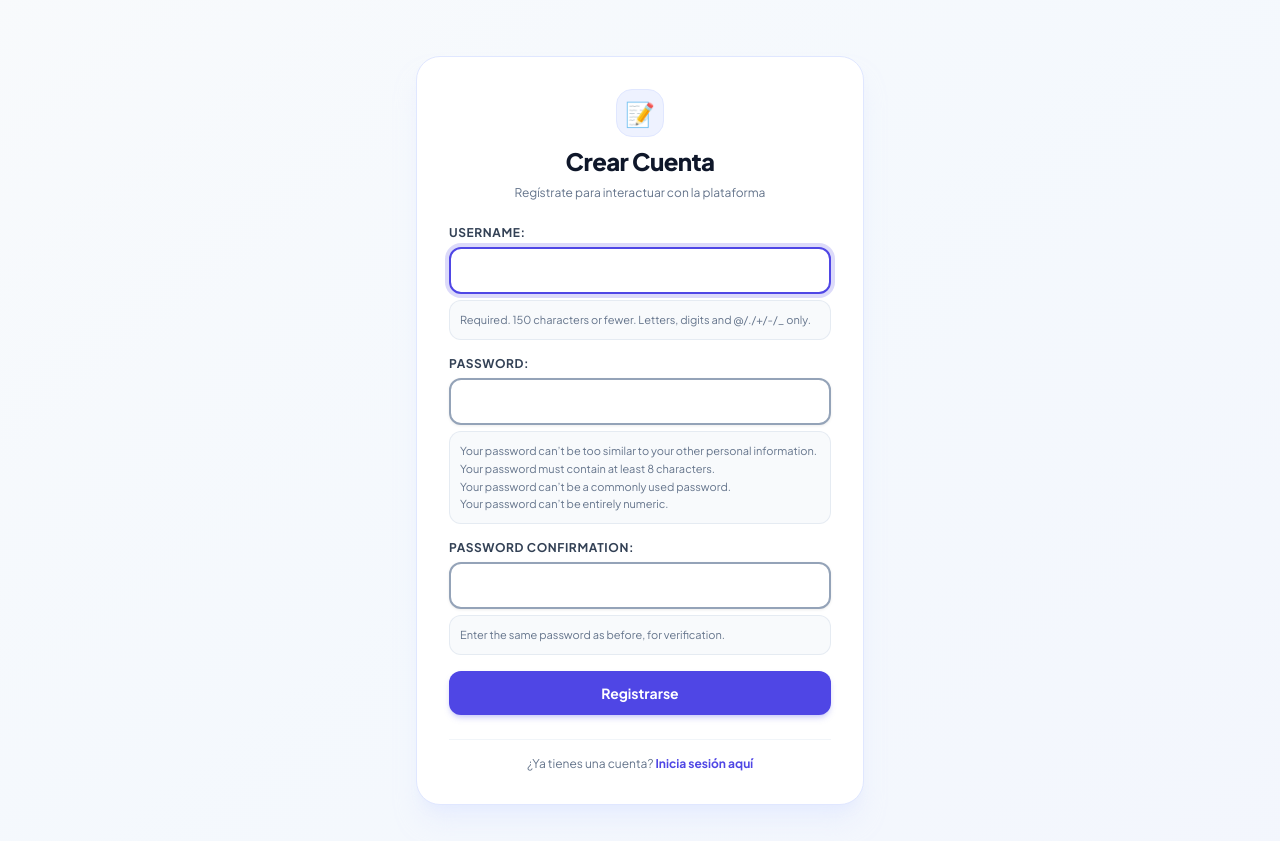
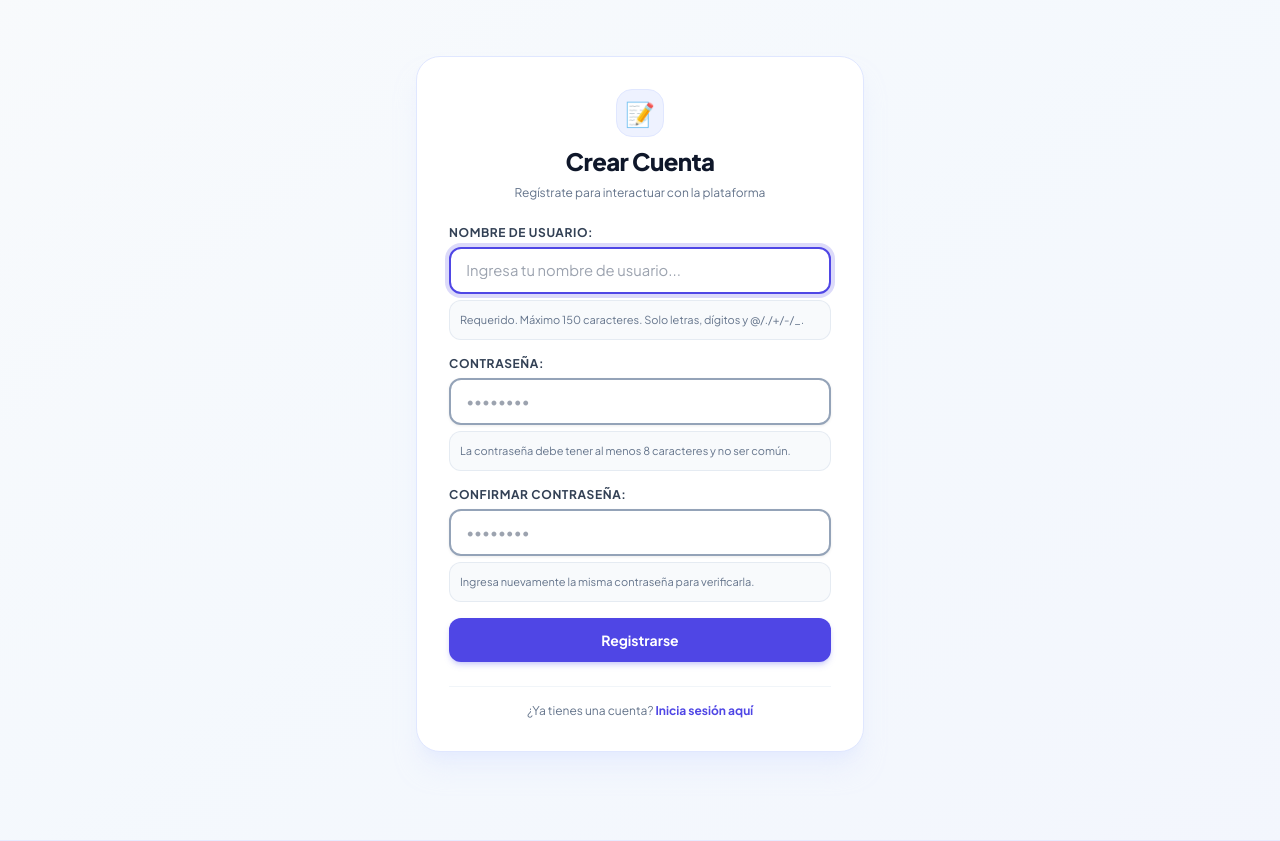
Before and after one commit to 47sophiv/Proyecto-backend-IEI-N4-C3, a Django app: page /registro/ in a window 1280 px wide. Shown: the part 69-910 px from the top of the page. Run offline with Django 5.2, Linux system fonts and the light colour scheme; some libraries are stand-ins or nearby versions.

Commit message:
Configurar idioma espanol en settings y traducir etiquetas y ayudas del formulario de registro y login

```diff
--- a/drf/settings.py
+++ b/drf/settings.py
@@ -121,9 +121,9 @@ AUTH_PASSWORD_VALIDATORS = [
 # Internationalization
 # https://docs.djangoproject.com/en/6.1/topics/i18n/
 
-LANGUAGE_CODE = 'en-us'
+LANGUAGE_CODE = 'es-cl'
 
-TIME_ZONE = 'UTC'
+TIME_ZONE = 'America/Santiago'
 
 USE_I18N = True
 
--- a/tienda_online/forms.py
+++ b/tienda_online/forms.py
@@ -1,5 +1,37 @@
 from django import forms
+from django.contrib.auth.forms import UserCreationForm
+from django.contrib.auth.models import User
 from .models import Producto, Categoria
+
+
+class RegistroUsuarioForm(UserCreationForm):
+    """
+    Formulario de registro de usuario con etiquetas y textos de ayuda en español.
+    """
+    class Meta(UserCreationForm.Meta):
+        model = User
+        fields = ('username',)
+
+    def __init__(self, *args, **kwargs):
+        super().__init__(*args, **kwargs)
+        if 'username' in self.fields:
+            self.fields['username'].label = "Nombre de usuario"
+            self.fields['username'].help_text = "Requerido. Máximo 150 caracteres. Solo letras, dígitos y @/./+/-/_."
+            self.fields['username'].widget.attrs.update({
+                'placeholder': 'Ingresa tu nombre de usuario...'
+            })
+        if 'password1' in self.fields:
+            self.fields['password1'].label = "Contraseña"
+            self.fields['password1'].help_text = "La contraseña debe tener al menos 8 caracteres y no ser común."
+            self.fields['password1'].widget.attrs.update({
+                'placeholder': '••••••••'
+            })
+        if 'password2' in self.fields:
+            self.fields['password2'].label = "Confirmar contraseña"
+            self.fields['password2'].help_text = "Ingresa nuevamente la misma contraseña para verificarla."
+            self.fields['password2'].widget.attrs.update({
+                'placeholder': '••••••••'
+            })
 
 
 class ProductoForm(forms.ModelForm):
--- a/tienda_online/templates/registration/login.html
+++ b/tienda_online/templates/registration/login.html
@@ -1,6 +1,6 @@
 {% extends "base.html" %}
 
-{% block titulo %}Login - Tienda Online{% endblock %}
+{% block titulo %}Iniciar Sesión - Tienda Online{% endblock %}
 
 {% block content %}
 <div class="max-w-md mx-auto py-6">
@@ -43,7 +43,7 @@
             {% endif %}
 
             <button type="submit" class="w-full py-2.5 px-4 bg-indigo-600 hover:bg-indigo-700 text-white font-bold text-sm rounded-xl shadow-md shadow-indigo-500/25 transition-all cursor-pointer">
-                Login
+                Iniciar Sesión
             </button>
         </form>
 
--- a/tienda_online/views.py
+++ b/tienda_online/views.py
@@ -10,7 +10,7 @@ from rest_framework import viewsets
 from rest_framework.authentication import SessionAuthentication
 
 from .models import Categoria, Producto, Cliente, Pedido, DetallePedido
-from .forms import ProductoForm, CambiarEstadoForm
+from .forms import ProductoForm, CambiarEstadoForm, RegistroUsuarioForm
 from .serializer import (
     CategoriaSerializer,
     ProductoSerializer,
@@ -200,11 +200,11 @@ ProductoDetailView = RegistroDetailView
 
 def registro(request):
     """
-    Vista FBV para el registro de nuevos usuarios mediante UserCreationForm.
+    Vista FBV para el registro de nuevos usuarios mediante RegistroUsuarioForm.
     Inicia sesión automáticamente tras un registro exitoso.
     """
     if request.method == 'POST':
-        form = UserCreationForm(request.POST)
+        form = RegistroUsuarioForm(request.POST)
         if form.is_valid():
             user = form.save()
             login(request, user)
@@ -213,7 +213,7 @@ def registro(request):
         else:
             messages.error(request, "No ha sido posible registrarlo. Por favor revise el formulario por errores.")
     else:
-        form = UserCreationForm()
+        form = RegistroUsuarioForm()
     return render(request, 'registration/registro.html', {'form': form})
 
 
```
